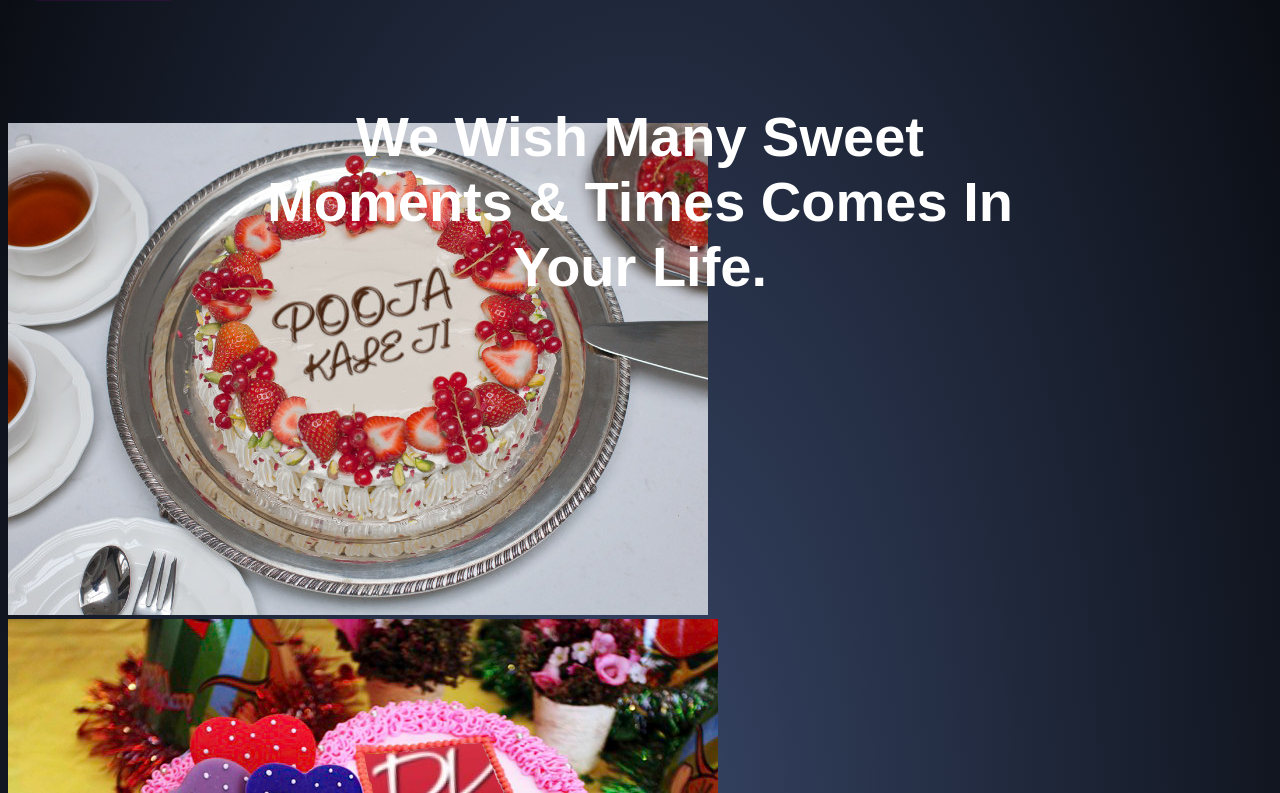
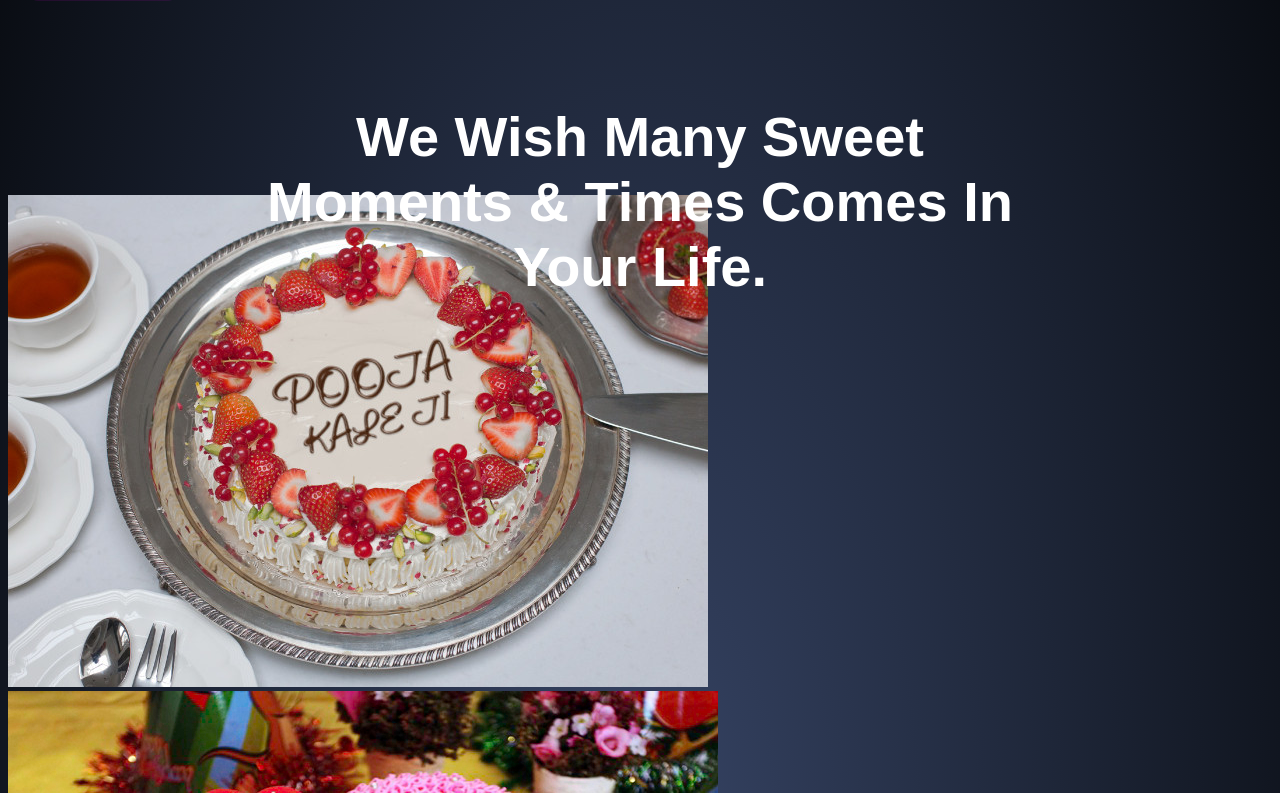
Before and after one commit to AEAANANDSHAW/mam, a plain HTML site: page 1/index.html in a window 1280 px wide. Shown: the part 507-1300 px from the top of the page. Drawn offline with Linux system fonts and the light colour scheme; a web font is replaced by a local one.

Commit message:
Update index.html

```diff
--- a/1/index.html
+++ b/1/index.html
@@ -47,8 +47,9 @@
 
         </div>
 >
-		<a href="2/index.html" target="_blank"><button class="butn">Next-Page</button></a><br.<br><br><br.<br><br><br.<br><br><br.<br><br><br.<br><br><br.<br><br><br.<br><br><br.<br><br>
-	    	  <div>
+		<a href="2/index.html" target="_blank"><button class="butn">Next-Page</button></a>
+	    <br><br><br><br><br><br><br><br><br><br><br><br>
+	    <div>
 <img src="1.jpg">
 <img src="2.jpg">
 <img src="3.jpg">
```
